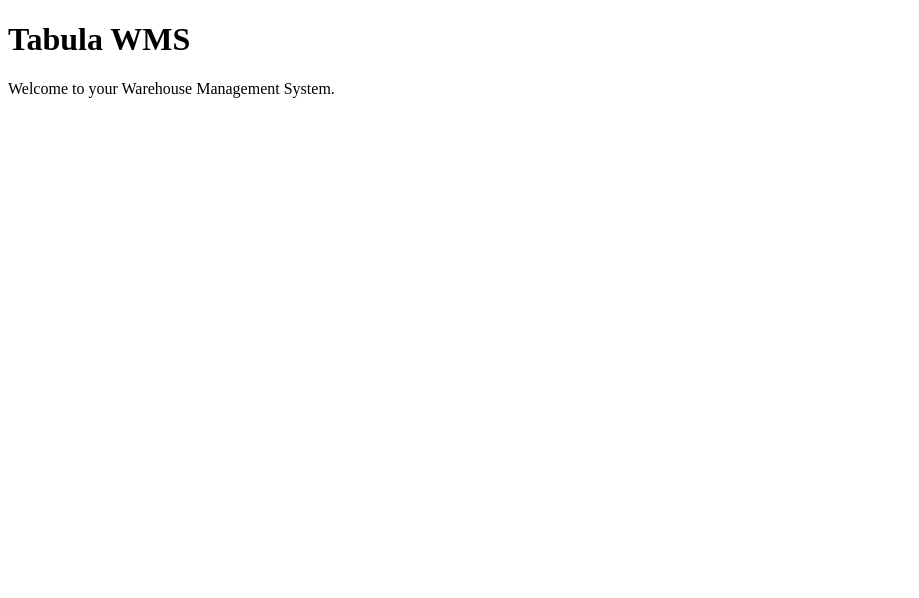
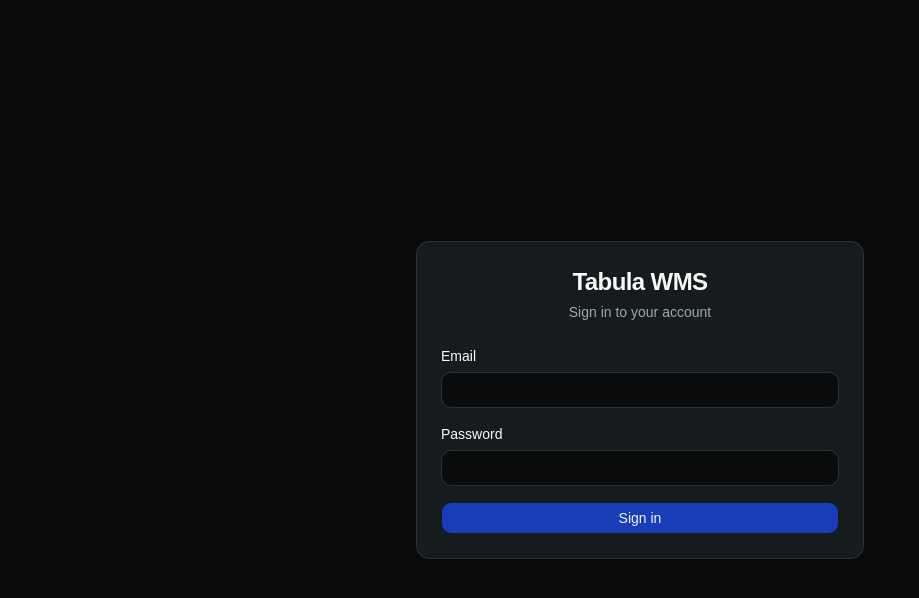
Before and after one commit to Yurispker/TabulaWMS, a React (Vite) app in the folder client/: page / in a window 1280 px wide. Shown: the top 598 px of the page, without its empty margins (0-919 px from the left). Built offline with nearby package versions, Linux system fonts and the light colour scheme; no server answers.

Commit message:
feat(client): connect App.jsx login form to auth login endpoint

```diff
--- a/client/package.json
+++ b/client/package.json
@@ -10,6 +10,7 @@
   },
   "dependencies": {
     "@fontsource-variable/geist": "^5.3.0",
+    "@fontsource-variable/inter": "^5.3.0",
     "axios": "^1.7.9",
     "class-variance-authority": "^0.7.1",
     "cn": "^0.5.2",
--- a/client/src/App.jsx
+++ b/client/src/App.jsx
@@ -1,11 +1,153 @@
-import React from 'react';
+import React, { useState } from "react";
+import axios from "axios";
+import { Button } from "@/components/ui/button";
+import { cn } from "@/lib/utils";
+
+// Reusable Axios instance configured for C# API
+const apiClient = axios.create({
+  baseURL: import.meta.env.VITE_API_BASE_URL || "",
+  withCredentials: true, // Allows cookie handling when talking to the backend
+  headers: {
+    "Content-Type": "application/json",
+  },
+});
 
 function App() {
+  // Controlled form state for the two required backend fields
+  const [email, setEmail] = useState("");
+  const [password, setPassword] = useState("");
+
+  // Request status and user feedback state
+  const [isSubmitting, setIsSubmitting] = useState(false);
+  const [errorMessage, setErrorMessage] = useState("");
+  const [authData, setAuthData] = useState(null);
+
+  const handleSubmit = async (event) => {
+    event.preventDefault(); // Stops default full-page HTML form reload
+    setErrorMessage("");
+    setAuthData(null);
+
+    const trimmedEmail = email.trim();
+    if (!trimmedEmail || !password) {
+      setErrorMessage("Please enter both your email and password.");
+      return;
+    }
+
+    setIsSubmitting(true);
+
+    try {
+      // Sends { email, password } to the login endpoint
+      const response = await apiClient.post("/api/auth/login", {
+        email: trimmedEmail,
+        password,
+      });
+
+      const data = response.data ?? {};
+
+      if (data.token) {
+        sessionStorage.setItem("tabula_wms_token", data.token);
+      }
+      if (data.refreshToken) {
+        sessionStorage.setItem("tabula_wms_refresh_token", data.refreshToken);
+      }
+
+      setAuthData(data);
+    } catch (error) {
+      if (error.response) {
+        // Backend responded with an HTTP error status (e.g., 400 or 401)
+        setErrorMessage(
+          error.response.data?.message ||
+            (error.response.status === 401
+              ? "Invalid email or password."
+              : `Login failed (status ${error.response.status}).`)
+        );
+      } else if (error.request) {
+        // Request left the browser, but no response came back (server down / CORS / proxy)
+        setErrorMessage("Could not reach the backend server.");
+      } else {
+        // Error setting up the request itself
+        setErrorMessage("Something went wrong while sending the login request.");
+      }
+    } finally {
+      setIsSubmitting(false); // Re-enables form inputs and button after request finishes
+    }
+  };
+
   return (
-    <div>
-      <h1>Tabula WMS</h1>
-      <p>Welcome to your Warehouse Management System.</p>
-    </div>
+    <html lang="en" className="dark">
+    <main className="flex min-h-screen items-center justify-center bg-background px-4 py-10 text-foreground">
+      <div className="w-full max-w-md rounded-xl border border-border bg-card p-6 text-card-foreground shadow-sm">
+        <div className="mb-6 space-y-1">
+          <h1 className="text-2xl text-center font-semibold tracking-tight">Tabula WMS</h1>
+          <p className="text-sm text-center text-muted-foreground">Sign in to your account</p>
+        </div>
+
+        <form onSubmit={handleSubmit} className="space-y-4" noValidate>
+          <div className="space-y-1.5">
+            <label htmlFor="email" className="block text-sm font-medium">
+              Email
+            </label>
+            <input
+              id="email"
+              name="email"
+              type="email"
+              autoComplete="email"
+              value={email}
+              onChange={(e) => setEmail(e.target.value)}
+              disabled={isSubmitting}
+              className={cn(
+                "flex h-9 w-full rounded-lg border border-input bg-background px-3 py-1.5 text-sm shadow-xs",
+                "focus-visible:border-ring focus-visible:ring-3 focus-visible:ring-ring/50 focus-visible:outline-none",
+                "disabled:cursor-not-allowed disabled:opacity-50"
+              )}
+            />
+          </div>
+
+          <div className="space-y-1.5">
+            <label htmlFor="password" className="block text-sm font-medium">
+              Password
+            </label>
+            <input
+              id="password"
+              name="password"
+              type="password"
+              autoComplete="current-password"
+              value={password}
+              onChange={(e) => setPassword(e.target.value)}
+              disabled={isSubmitting}
+              className={cn(
+                "flex h-9 w-full rounded-lg border border-input bg-background px-3 py-1.5 text-sm shadow-xs",
+                "focus-visible:border-ring focus-visible:ring-3 focus-visible:ring-ring/50 focus-visible:outline-none",
+                "disabled:cursor-not-allowed disabled:opacity-50"
+              )}
+            />
+          </div>
+
+          {errorMessage && (
+            <p
+              role="alert"
+              className="rounded-lg border border-destructive/30 bg-destructive/10 px-3 py-2 text-sm text-center text-destructive"
+            >
+              {errorMessage}
+            </p>
+          )}
+
+          {authData && (
+            <p
+              role="status"
+              className="rounded-lg border border-border bg-muted px-3 py-2 text-sm text-foreground text-center"
+            >
+              Signed in
+            </p>
+          )}
+
+          <Button type="submit" className="w-full" disabled={isSubmitting}>
+            {isSubmitting ? "Signing in..." : "Sign in"}
+          </Button>
+        </form>
+      </div>
+    </main>
+  </html>
   );
 }
 
--- a/client/src/index.css
+++ b/client/src/index.css
@@ -2,12 +2,13 @@
 @import "tw-animate-css";
 @import "shadcn/tailwind.css";
 @import "@fontsource-variable/geist";
+@import "@fontsource-variable/inter";
 
 @custom-variant dark (&:is(.dark *));
 
 @theme inline {
     --font-heading: var(--font-sans);
-    --font-sans: 'Geist Variable', sans-serif;
+    --font-sans: 'Inter Variable', sans-serif;
     --color-sidebar-ring: var(--sidebar-ring);
     --color-sidebar-border: var(--sidebar-border);
     --color-sidebar-accent-foreground: var(--sidebar-accent-foreground);
@@ -50,71 +51,71 @@
 
 :root {
     --background: oklch(1 0 0);
-    --foreground: oklch(0.145 0 0);
+    --foreground: oklch(0.148 0.004 228.8);
     --card: oklch(1 0 0);
-    --card-foreground: oklch(0.145 0 0);
+    --card-foreground: oklch(0.148 0.004 228.8);
     --popover: oklch(1 0 0);
-    --popover-foreground: oklch(0.145 0 0);
-    --primary: oklch(0.205 0 0);
-    --primary-foreground: oklch(0.985 0 0);
-    --secondary: oklch(0.97 0 0);
-    --secondary-foreground: oklch(0.205 0 0);
-    --muted: oklch(0.97 0 0);
-    --muted-foreground: oklch(0.556 0 0);
-    --accent: oklch(0.97 0 0);
-    --accent-foreground: oklch(0.205 0 0);
+    --popover-foreground: oklch(0.148 0.004 228.8);
+    --primary: oklch(0.488 0.243 264.376);
+    --primary-foreground: oklch(0.97 0.014 254.604);
+    --secondary: oklch(0.967 0.001 286.375);
+    --secondary-foreground: oklch(0.21 0.006 285.885);
+    --muted: oklch(0.963 0.002 197.1);
+    --muted-foreground: oklch(0.56 0.021 213.5);
+    --accent: oklch(0.963 0.002 197.1);
+    --accent-foreground: oklch(0.218 0.008 223.9);
     --destructive: oklch(0.577 0.245 27.325);
-    --border: oklch(0.922 0 0);
-    --input: oklch(0.922 0 0);
-    --ring: oklch(0.708 0 0);
-    --chart-1: oklch(0.87 0 0);
-    --chart-2: oklch(0.556 0 0);
-    --chart-3: oklch(0.439 0 0);
-    --chart-4: oklch(0.371 0 0);
-    --chart-5: oklch(0.269 0 0);
+    --border: oklch(0.925 0.005 214.3);
+    --input: oklch(0.925 0.005 214.3);
+    --ring: oklch(0.723 0.014 214.4);
+    --chart-1: oklch(0.809 0.105 251.813);
+    --chart-2: oklch(0.623 0.214 259.815);
+    --chart-3: oklch(0.546 0.245 262.881);
+    --chart-4: oklch(0.488 0.243 264.376);
+    --chart-5: oklch(0.424 0.199 265.638);
     --radius: 0.625rem;
-    --sidebar: oklch(0.985 0 0);
-    --sidebar-foreground: oklch(0.145 0 0);
-    --sidebar-primary: oklch(0.205 0 0);
-    --sidebar-primary-foreground: oklch(0.985 0 0);
-    --sidebar-accent: oklch(0.97 0 0);
-    --sidebar-accent-foreground: oklch(0.205 0 0);
-    --sidebar-border: oklch(0.922 0 0);
-    --sidebar-ring: oklch(0.708 0 0);
+    --sidebar: oklch(0.987 0.002 197.1);
+    --sidebar-foreground: oklch(0.148 0.004 228.8);
+    --sidebar-primary: oklch(0.546 0.245 262.881);
+    --sidebar-primary-foreground: oklch(0.97 0.014 254.604);
+    --sidebar-accent: oklch(0.963 0.002 197.1);
+    --sidebar-accent-foreground: oklch(0.218 0.008 223.9);
+    --sidebar-border: oklch(0.925 0.005 214.3);
+    --sidebar-ring: oklch(0.723 0.014 214.4);
 }
 
 .dark {
-    --background: oklch(0.145 0 0);
-    --foreground: oklch(0.985 0 0);
-    --card: oklch(0.205 0 0);
-    --card-foreground: oklch(0.985 0 0);
-    --popover: oklch(0.205 0 0);
-    --popover-foreground: oklch(0.985 0 0);
-    --primary: oklch(0.922 0 0);
-    --primary-foreground: oklch(0.205 0 0);
-    --secondary: oklch(0.269 0 0);
+    --background: oklch(0.148 0.004 228.8);
+    --foreground: oklch(0.987 0.002 197.1);
+    --card: oklch(0.218 0.008 223.9);
+    --card-foreground: oklch(0.987 0.002 197.1);
+    --popover: oklch(0.218 0.008 223.9);
+    --popover-foreground: oklch(0.987 0.002 197.1);
+    --primary: oklch(0.424 0.199 265.638);
+    --primary-foreground: oklch(0.97 0.014 254.604);
+    --secondary: oklch(0.274 0.006 286.033);
     --secondary-foreground: oklch(0.985 0 0);
-    --muted: oklch(0.269 0 0);
-    --muted-foreground: oklch(0.708 0 0);
-    --accent: oklch(0.269 0 0);
-    --accent-foreground: oklch(0.985 0 0);
+    --muted: oklch(0.275 0.011 216.9);
+    --muted-foreground: oklch(0.723 0.014 214.4);
+    --accent: oklch(0.275 0.011 216.9);
+    --accent-foreground: oklch(0.987 0.002 197.1);
     --destructive: oklch(0.704 0.191 22.216);
     --border: oklch(1 0 0 / 10%);
     --input: oklch(1 0 0 / 15%);
-    --ring: oklch(0.556 0 0);
-    --chart-1: oklch(0.87 0 0);
-    --chart-2: oklch(0.556 0 0);
-    --chart-3: oklch(0.439 0 0);
-    --chart-4: oklch(0.371 0 0);
-    --chart-5: oklch(0.269 0 0);
-    --sidebar: oklch(0.205 0 0);
-    --sidebar-foreground: oklch(0.985 0 0);
-    --sidebar-primary: oklch(0.488 0.243 264.376);
-    --sidebar-primary-foreground: oklch(0.985 0 0);
-    --sidebar-accent: oklch(0.269 0 0);
-    --sidebar-accent-foreground: oklch(0.985 0 0);
+    --ring: oklch(0.56 0.021 213.5);
+    --chart-1: oklch(0.809 0.105 251.813);
+    --chart-2: oklch(0.623 0.214 259.815);
+    --chart-3: oklch(0.546 0.245 262.881);
+    --chart-4: oklch(0.488 0.243 264.376);
+    --chart-5: oklch(0.424 0.199 265.638);
+    --sidebar: oklch(0.218 0.008 223.9);
+    --sidebar-foreground: oklch(0.987 0.002 197.1);
+    --sidebar-primary: oklch(0.623 0.214 259.815);
+    --sidebar-primary-foreground: oklch(0.97 0.014 254.604);
+    --sidebar-accent: oklch(0.275 0.011 216.9);
+    --sidebar-accent-foreground: oklch(0.987 0.002 197.1);
     --sidebar-border: oklch(1 0 0 / 10%);
-    --sidebar-ring: oklch(0.556 0 0);
+    --sidebar-ring: oklch(0.56 0.021 213.5);
 }
 
 @layer base {
--- a/client/src/main.jsx
+++ b/client/src/main.jsx
@@ -1,6 +1,7 @@
 import React from 'react';
 import ReactDOM from 'react-dom/client';
 import App from './App.jsx';
+import "./index.css"
 
 ReactDOM.createRoot(document.getElementById('root')).render(
   <React.StrictMode>
--- a/client/vite.config.js
+++ b/client/vite.config.js
@@ -1,15 +1,23 @@
-import path from 'node:path'
-import tailwindcss from '@tailwindcss/vite'
-import { defineConfig } from 'vite';
-import react from '@vitejs/plugin-react';
+import path from "path";
+import { fileURLToPath } from "url";
+import { defineConfig } from "vite";
+import react from "@vitejs/plugin-react";
+import tailwindcss from "@tailwindcss/vite";
+
+const __filename = fileURLToPath(import.meta.url);
+const __dirname = path.dirname(__filename);
 
 export default defineConfig({
-  plugins: [react()],
+  plugins: [react(), tailwindcss()],
+  resolve: {
+    alias: {
+      "@": path.resolve(__dirname, "./src"),
+    },
+  },
   server: {
-    port: 5173,
     proxy: {
-      '/api': {
-        target: 'https://localhost:5063',
+      "/api": {
+        target: "http://localhost:5063",
         changeOrigin: true,
         secure: false,
       },
```
Also changed, not shown: client/components.json, 1 other file (tests, documents, lock files or other folders).
